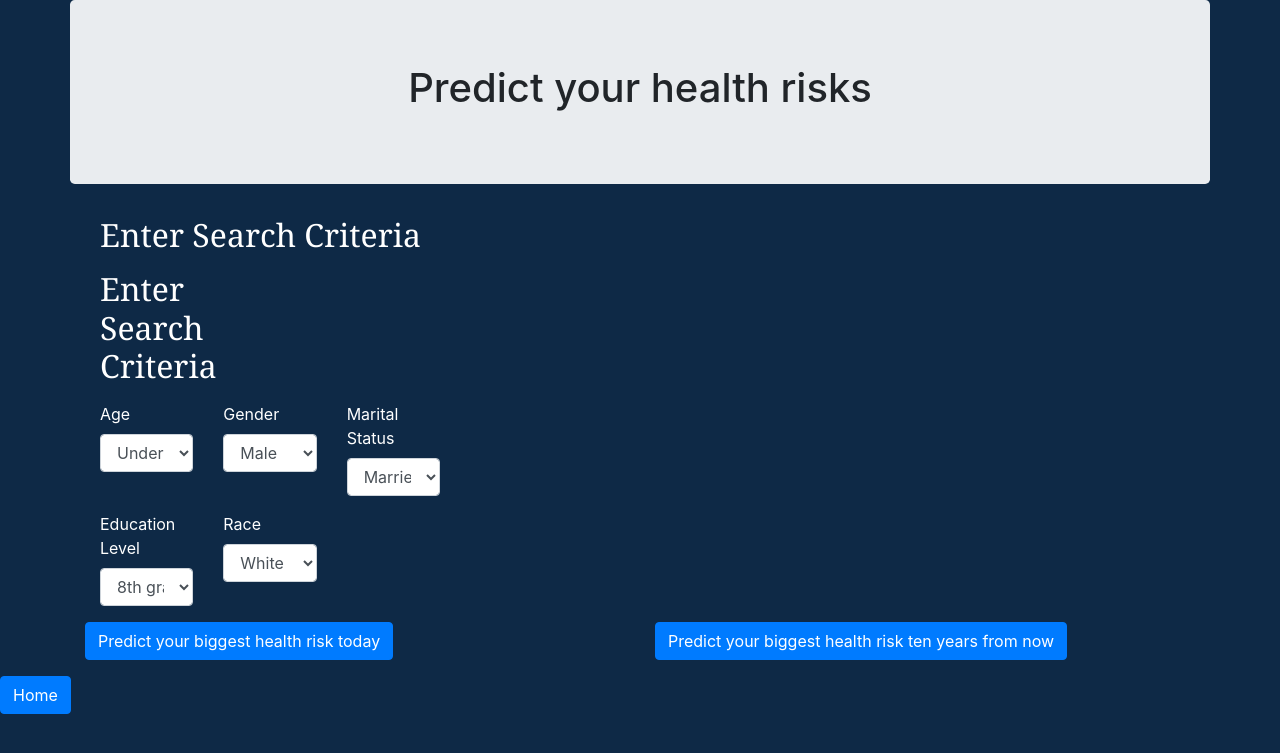
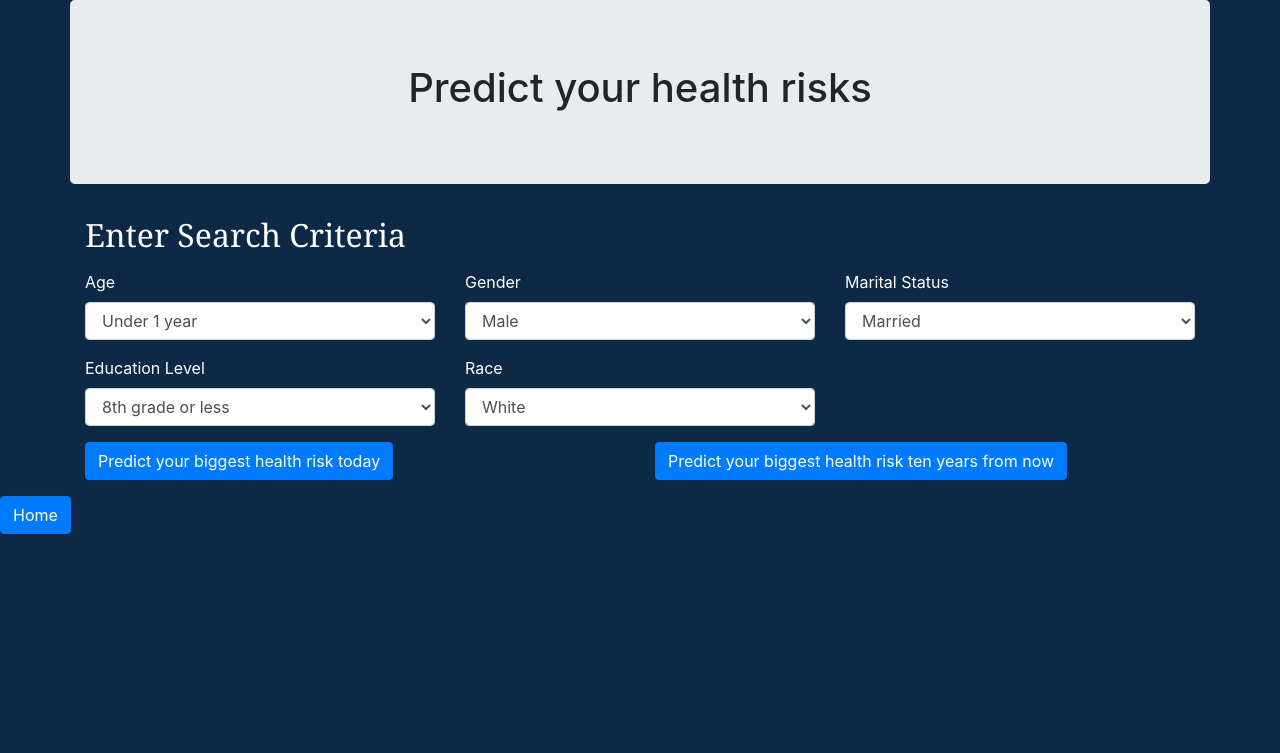
Before and after one commit to Rob-Ottogalli/Project-3-COD-Predictors, a Flask app: page /predict in a window 1280 px wide. Shown: the top 753 px of the page. Run offline with Flask 2, Linux system fonts and the light colour scheme; some libraries are stand-ins or nearby versions.

Commit message:
Removed extraneous Home buttons and fixed button layout on ml.html

```diff
--- a/templates/endocrine.html
+++ b/templates/endocrine.html
@@ -74,9 +74,6 @@
                             </ul>
 
                         </p>
-                        <p>
-                            <a href="/" class="btn btn-primary">Home</a>
-                        <p>
                     </article>
                     </h4>
                 </div>
--- a/templates/external.html
+++ b/templates/external.html
@@ -76,12 +76,7 @@
                                 <li><a href="https://www.cdc.gov/homeandrecreationalsafety/water-safety/waterinjuries-factsheet.html" style="color: seagreen;">Drowning</a></li>
                                 <li><a href="https://www.who.int/news-room/fact-sheets/detail/road-traffic-injuries" style="color: seagreen;">Transport Accidents</a></li>
                             </ul>
-
-
                         </p>
-                        <p>
-                            <a href="/" class="btn btn-primary">Home</a>
-                        <p>
                     </article>
                     </h4>
                 </div>
--- a/templates/mental.html
+++ b/templates/mental.html
@@ -62,9 +62,6 @@
                             </ul>
 
                         </p>
-                        <p>
-                            <a href="/" class="btn btn-primary">Home</a>
-                        <p>
                     </article>
                     <h4>
                 </div>
--- a/templates/ml.html
+++ b/templates/ml.html
@@ -22,20 +22,12 @@
         </div>
 
 
-        <div class="col-md-4 col-md-offset-4">
+
         <form style="color: white;">
             <div class="form-group">
                 <h2 style="font-family: Georgia, 'Times New Roman', Times, serif;">Enter Search Criteria</h2>
             </div>
 
-
-        <div class="row">
-            <div class="col-md-4 col-md-offset-4">
-                    <div class="form-group">
-                        <h2 style="font-family: Georgia, 'Times New Roman', Times, serif;">Enter Search Criteria</h2>
-                    </div>
-            </div>
-        </div>
             <div class="row">
                 <div class="col-md-4 col-md-offset-4">
                     <div class="form-group">
@@ -108,11 +100,7 @@
                     </div>
                 </div>
             </div>
-
-    </div>
-
-
-
+        </form>
         <div class="row">
             <div class="col-md-6 col-md-offset-6">
                 <button id = "ml_button" type="button" onclick="api_call('model')" class="btn btn-primary">Predict your biggest health risk today</button>
--- a/templates/nervous.html
+++ b/templates/nervous.html
@@ -63,11 +63,7 @@
                                 <li><a href="https://www.nia.nih.gov/health/parkinsons-disease#:~:text=Parkinson's%20disease%20is%20a%20brain,have%20difficulty%20walking%20and%20talking" style="color: seagreen;">Parkinson's</a></li>
                                 <li><a href="https://ghr.nlm.nih.gov/condition/huntington-disease" style="color: seagreen;">Huntinton's</a></li>
                             </ul>
-
                         </p>
-                        <p>
-                            <a href="/" class="btn btn-primary">Home</a>
-                        <p>
                     </article>
                     </h4>
                 </div>
--- a/templates/respiratory.html
+++ b/templates/respiratory.html
@@ -71,9 +71,6 @@
                                 <li><a href="https://www.cdc.gov/pneumonia/" style="color: seagreen;">Pneumonia</a></li>
                             </ul>
                         </p>
-                        <p>
-                            <a href="/" class="btn btn-primary">Home</a>
-                        <p>
                     </article>
                 </h4>
 
```
Lines whose indentation alone changed are shown as unchanged.
